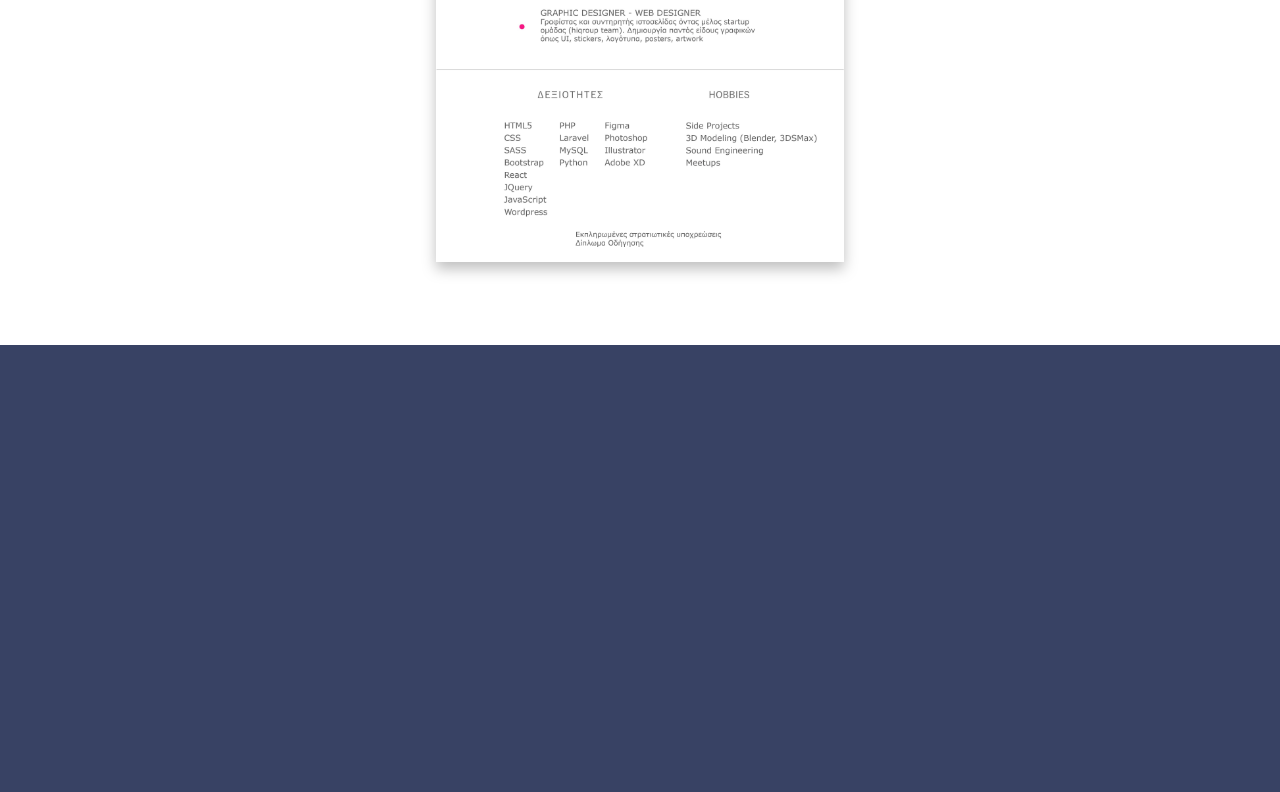
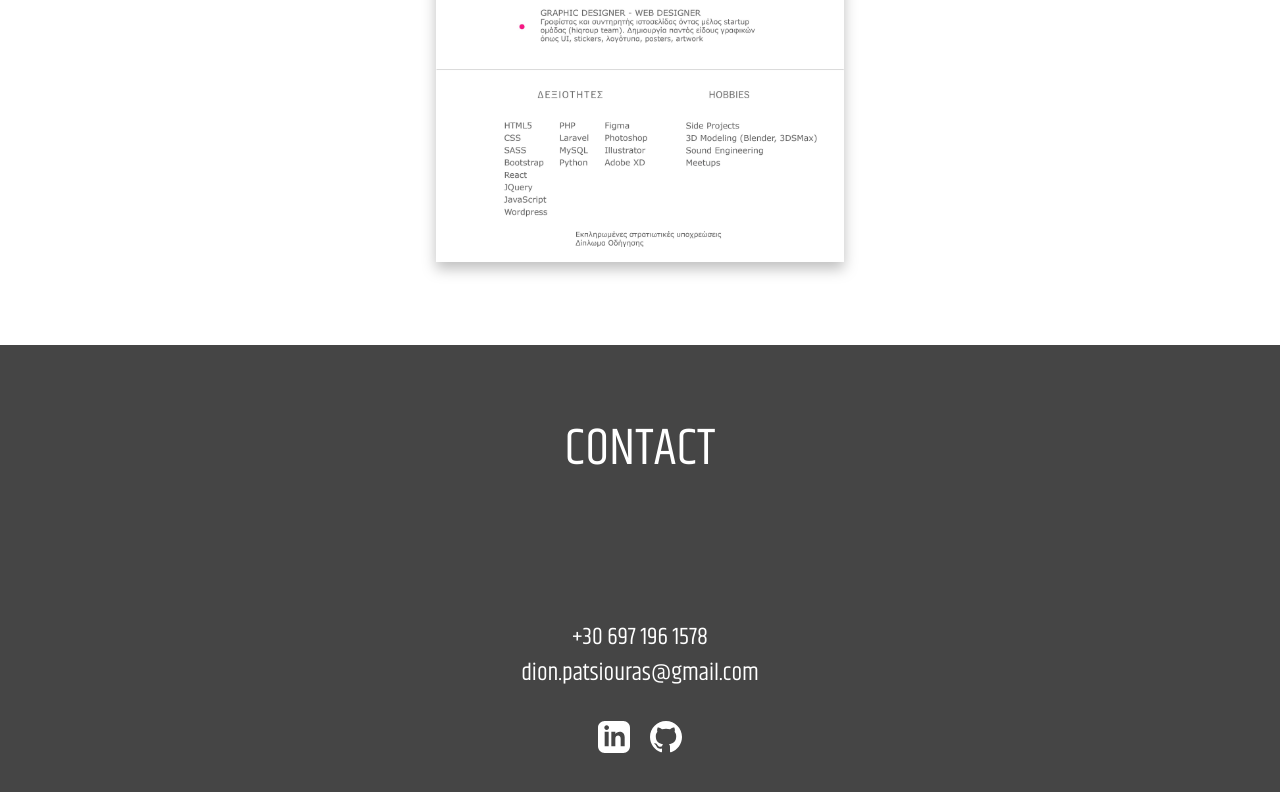
Before and after one commit to DionysisP/Portfolio, a React (Create React App) app: page /about in a window 1280 px wide. Shown: the part 2767-3559 px from the top of the page. Before the commit the page ends 3112 px from the top, so only its background shows below. Built offline with nearby package versions, Linux system fonts and the light colour scheme.

Commit message:
minor changes

```diff
--- a/src/components/About.js
+++ b/src/components/About.js
@@ -3,7 +3,7 @@ import style from '../style/About.module.css'
 
 
 import Insert from './portfolioComponents/Insert'
-
+import Footer from '../components/Footer'
 
 import pdf from '../images/Dionysis-Patsiouras-CV.pdf'
 import cv from '../images/cv.jpg'
@@ -15,7 +15,7 @@ import settings from '../../src/images/icons/settings.svg'
 export default function About() {
 
     return (
-
+        <>
             <div className="wrapper2" style={{ 'paddingTop': '64px' }}>
                 <h1>Curriculum Vitae</h1>
                 <p className={classes.paragraph}>Download pdf <a style={{ 'color': '#f81783' }} href={pdf} download>here</a></p>
@@ -91,7 +91,11 @@ export default function About() {
                     <p className={classes.paragraph}>Download pdf <a style={{ 'color': '#f81783' }} href={pdf} download>here</a></p>
                     <img className={style.cv} src={cv} alt="Curriculum Vitae" />
                 </div>
+
+
             </div>
+            <Footer />
+        </>
     );
 
 }
```
Lines whose indentation alone changed are shown as unchanged.
